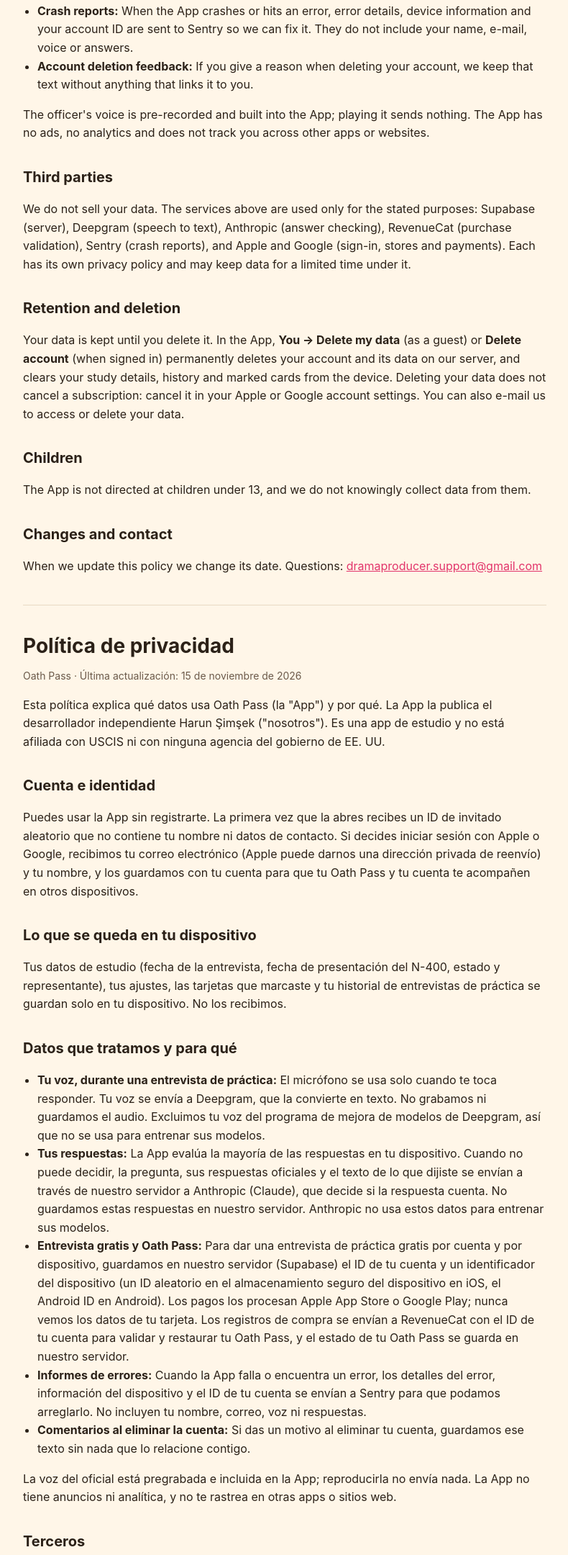
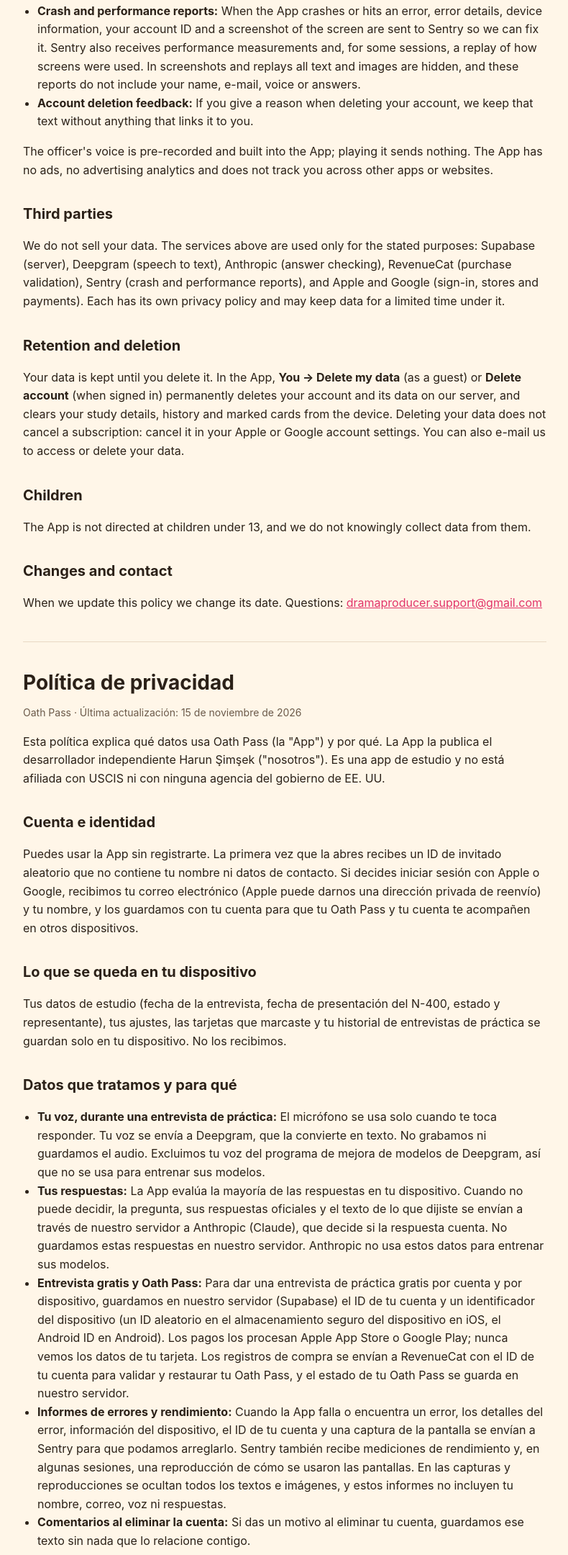
Before and after one commit to Harunn33/Harunn33.github.io, a plain HTML site: page oath-pass/privacy/index.html in a window 1280 px wide. Shown: the part 1027-3187 px from the top of the page at 72% size, without its empty margins (244-1034 px from the left). Drawn offline with Linux system fonts and the light colour scheme.

Commit message:
Oath Pass privacy: screenshots, session replays and performance reports
Co-Authored-By: Claude Opus 5.5 <noreply@anthropic.com>

```diff
--- a/oath-pass/privacy/index.html
+++ b/oath-pass/privacy/index.html
@@ -25,13 +25,13 @@
 <li><strong>Your voice, during a mock interview:</strong> The microphone is used only while it is your turn to answer. Your voice is streamed to Deepgram, which turns it into text. We do not record or store the audio. We have opted out of Deepgram's model improvement program, so your voice is not used to train its models.</li>
 <li><strong>Your answers:</strong> The App judges most answers on your device. When it cannot decide, the question, its official answers and the text of what you said are sent through our server to Anthropic (Claude), which decides whether the answer counts. We do not store these answers on our server. Anthropic does not use this data to train its models.</li>
 <li><strong>Free interview and Oath Pass:</strong> To give one free mock interview per account and per device, we store your account ID and a device identifier (a random ID kept in your device's secure storage on iOS, the Android ID on Android) on our server (Supabase). Payments are processed by the Apple App Store or Google Play; we never see your card details. Purchase records are sent to RevenueCat with your account ID to validate and restore your Oath Pass, and your Oath Pass status is kept on our server.</li>
-<li><strong>Crash reports:</strong> When the App crashes or hits an error, error details, device information and your account ID are sent to Sentry so we can fix it. They do not include your name, e-mail, voice or answers.</li>
+<li><strong>Crash and performance reports:</strong> When the App crashes or hits an error, error details, device information, your account ID and a screenshot of the screen are sent to Sentry so we can fix it. Sentry also receives performance measurements and, for some sessions, a replay of how screens were used. In screenshots and replays all text and images are hidden, and these reports do not include your name, e-mail, voice or answers.</li>
 <li><strong>Account deletion feedback:</strong> If you give a reason when deleting your account, we keep that text without anything that links it to you.</li>
 </ul>
-<p>The officer's voice is pre-recorded and built into the App; playing it sends nothing. The App has no ads, no analytics and does not track you across other apps or websites.</p>
+<p>The officer's voice is pre-recorded and built into the App; playing it sends nothing. The App has no ads, no advertising analytics and does not track you across other apps or websites.</p>
 
 <h2>Third parties</h2>
-<p>We do not sell your data. The services above are used only for the stated purposes: Supabase (server), Deepgram (speech to text), Anthropic (answer checking), RevenueCat (purchase validation), Sentry (crash reports), and Apple and Google (sign-in, stores and payments). Each has its own privacy policy and may keep data for a limited time under it.</p>
+<p>We do not sell your data. The services above are used only for the stated purposes: Supabase (server), Deepgram (speech to text), Anthropic (answer checking), RevenueCat (purchase validation), Sentry (crash and performance reports), and Apple and Google (sign-in, stores and payments). Each has its own privacy policy and may keep data for a limited time under it.</p>
 
 <h2>Retention and deletion</h2>
 <p>Your data is kept until you delete it. In the App, <strong>You → Delete my data</strong> (as a guest) or <strong>Delete account</strong> (when signed in) permanently deletes your account and its data on our server, and clears your study details, history and marked cards from the device. Deleting your data does not cancel a subscription: cancel it in your Apple or Google account settings. You can also e-mail us to access or delete your data.</p>
@@ -61,13 +61,13 @@
 <li><strong>Tu voz, durante una entrevista de práctica:</strong> El micrófono se usa solo cuando te toca responder. Tu voz se envía a Deepgram, que la convierte en texto. No grabamos ni guardamos el audio. Excluimos tu voz del programa de mejora de modelos de Deepgram, así que no se usa para entrenar sus modelos.</li>
 <li><strong>Tus respuestas:</strong> La App evalúa la mayoría de las respuestas en tu dispositivo. Cuando no puede decidir, la pregunta, sus respuestas oficiales y el texto de lo que dijiste se envían a través de nuestro servidor a Anthropic (Claude), que decide si la respuesta cuenta. No guardamos estas respuestas en nuestro servidor. Anthropic no usa estos datos para entrenar sus modelos.</li>
 <li><strong>Entrevista gratis y Oath Pass:</strong> Para dar una entrevista de práctica gratis por cuenta y por dispositivo, guardamos en nuestro servidor (Supabase) el ID de tu cuenta y un identificador del dispositivo (un ID aleatorio en el almacenamiento seguro del dispositivo en iOS, el Android ID en Android). Los pagos los procesan Apple App Store o Google Play; nunca vemos los datos de tu tarjeta. Los registros de compra se envían a RevenueCat con el ID de tu cuenta para validar y restaurar tu Oath Pass, y el estado de tu Oath Pass se guarda en nuestro servidor.</li>
-<li><strong>Informes de errores:</strong> Cuando la App falla o encuentra un error, los detalles del error, información del dispositivo y el ID de tu cuenta se envían a Sentry para que podamos arreglarlo. No incluyen tu nombre, correo, voz ni respuestas.</li>
+<li><strong>Informes de errores y rendimiento:</strong> Cuando la App falla o encuentra un error, los detalles del error, información del dispositivo, el ID de tu cuenta y una captura de la pantalla se envían a Sentry para que podamos arreglarlo. Sentry también recibe mediciones de rendimiento y, en algunas sesiones, una reproducción de cómo se usaron las pantallas. En las capturas y reproducciones se ocultan todos los textos e imágenes, y estos informes no incluyen tu nombre, correo, voz ni respuestas.</li>
 <li><strong>Comentarios al eliminar la cuenta:</strong> Si das un motivo al eliminar tu cuenta, guardamos ese texto sin nada que lo relacione contigo.</li>
 </ul>
-<p>La voz del oficial está pregrabada e incluida en la App; reproducirla no envía nada. La App no tiene anuncios ni analítica, y no te rastrea en otras apps o sitios web.</p>
+<p>La voz del oficial está pregrabada e incluida en la App; reproducirla no envía nada. La App no tiene anuncios ni analítica publicitaria, y no te rastrea en otras apps o sitios web.</p>
 
 <h2>Terceros</h2>
-<p>No vendemos tus datos. Los servicios anteriores se usan solo para los fines indicados: Supabase (servidor), Deepgram (voz a texto), Anthropic (revisión de respuestas), RevenueCat (validación de compras), Sentry (informes de errores), y Apple y Google (inicio de sesión, tiendas y pagos). Cada uno tiene su propia política de privacidad y puede conservar datos por un tiempo limitado según ella.</p>
+<p>No vendemos tus datos. Los servicios anteriores se usan solo para los fines indicados: Supabase (servidor), Deepgram (voz a texto), Anthropic (revisión de respuestas), RevenueCat (validación de compras), Sentry (informes de errores y rendimiento), y Apple y Google (inicio de sesión, tiendas y pagos). Cada uno tiene su propia política de privacidad y puede conservar datos por un tiempo limitado según ella.</p>
 
 <h2>Conservación y eliminación</h2>
 <p>Tus datos se conservan hasta que los eliminas. En la App, <strong>Tú → Eliminar mis datos</strong> (como invitado) o <strong>Eliminar cuenta</strong> (con sesión iniciada) elimina de forma permanente tu cuenta y sus datos en nuestro servidor, y borra del dispositivo tus datos de estudio, tu historial y las tarjetas marcadas. Eliminar tus datos no cancela una suscripción: cancélala en los ajustes de tu cuenta de Apple o Google. También puedes escribirnos para acceder a tus datos o eliminarlos.</p>
```
